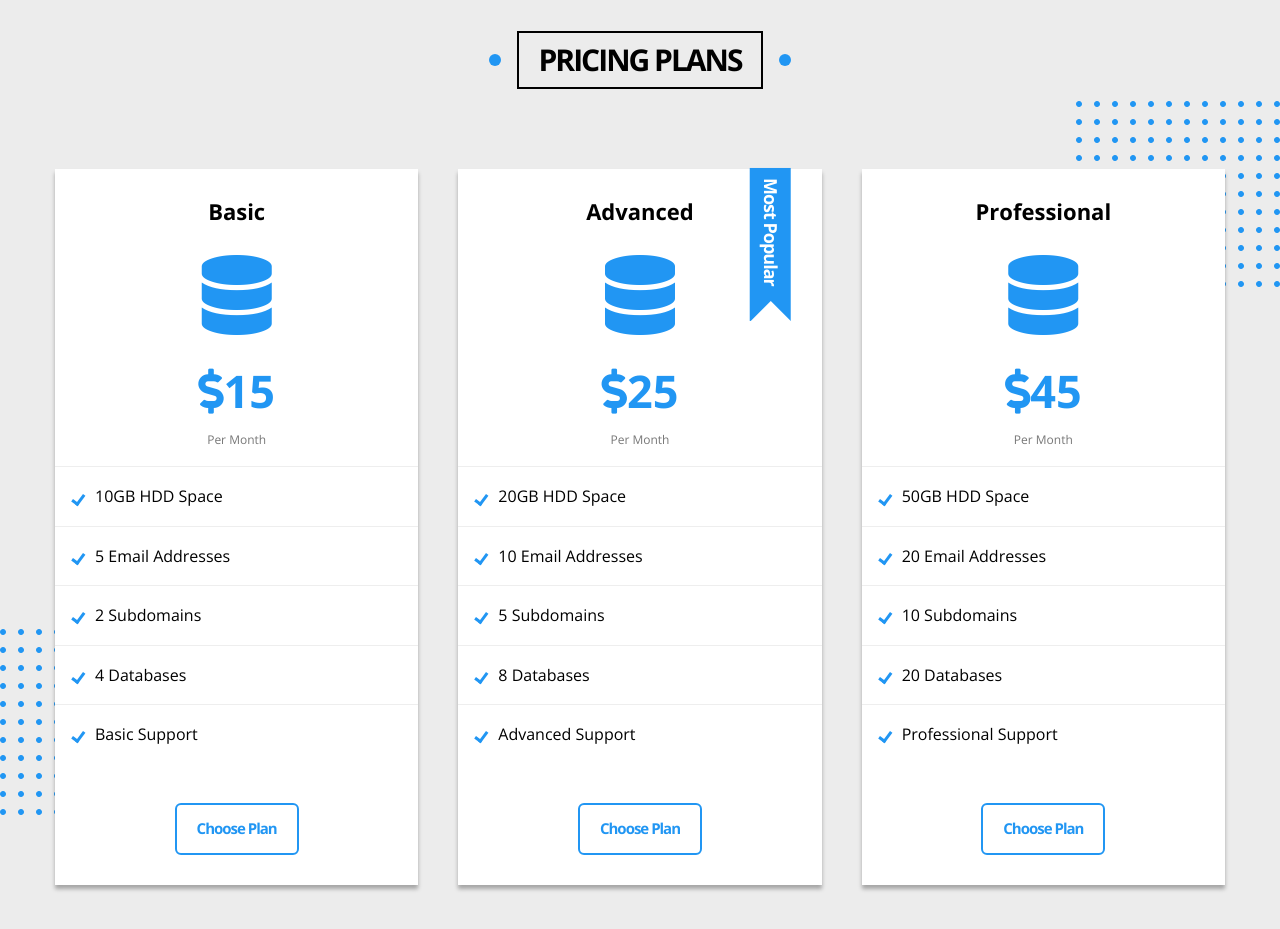
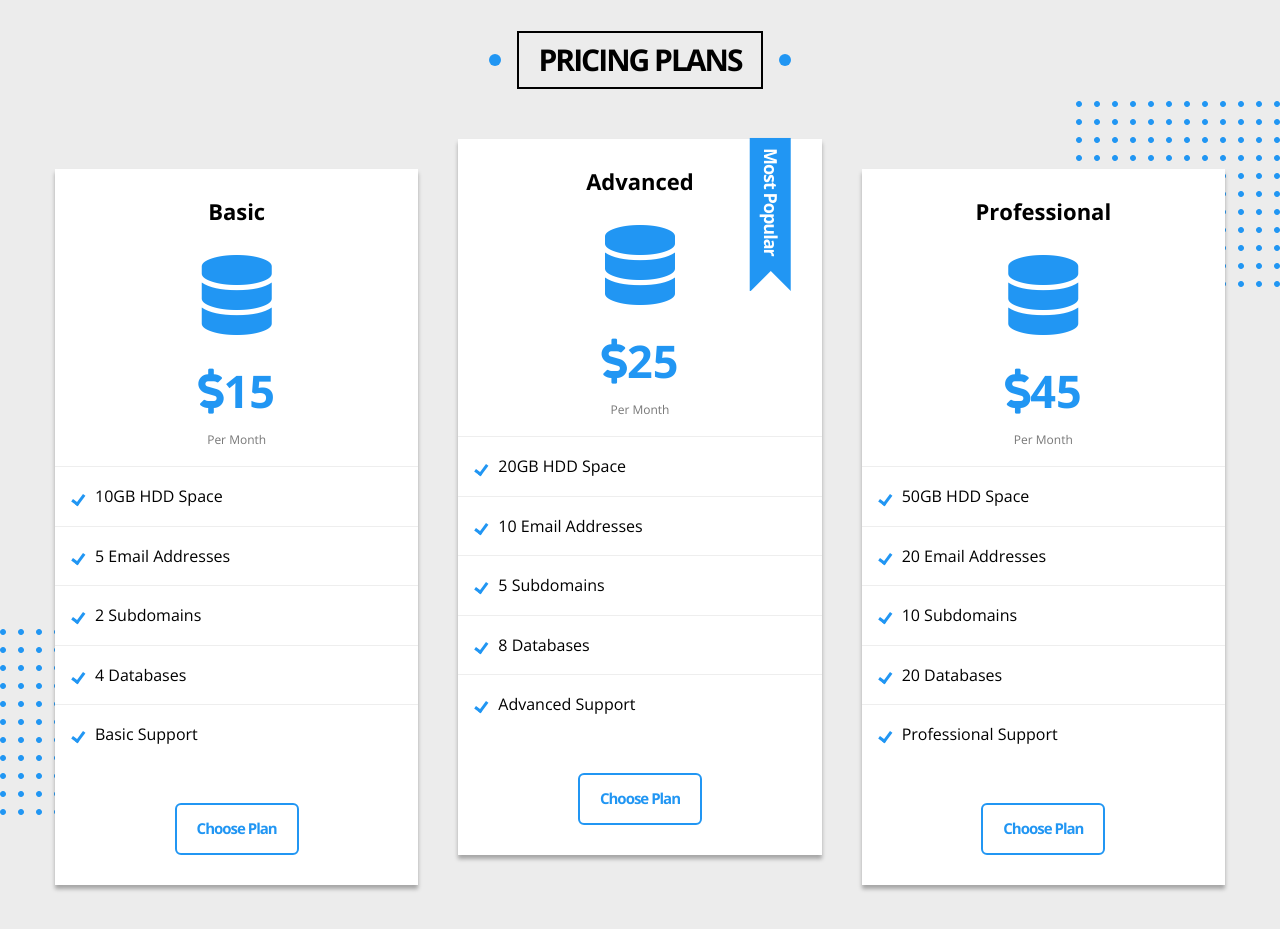
Before and after one commit to Alhadidi1/special, a plain HTML site: page index.html in a window 1280 px wide. Shown: the part 10420-11349 px from the top of the page. Drawn offline with nearby package versions, Linux system fonts and the light colour scheme.

Commit message:
Update Files

```diff
--- a/css/special.css
+++ b/css/special.css
@@ -1574,6 +1574,15 @@ form input[type="submit"]:hover {
   box-shadow: 0px 4px 4px 0 rgb(0 0 0 / 30%);
   position: relative;
 }
+@media (min-width: 1200px) {
+  .pricing .container .advanced {
+    -webkit-transform: translateY(-30px);
+    -moz-transform: translateY(-30px);
+    -ms-transform: translateY(-30px);
+    -o-transform: translateY(-30px);
+    transform: translateY(-30px);
+  }
+}
 .pricing .container .basic::before,
 .pricing .container .advanced::before,
 .pricing .container .professional::before {
```
